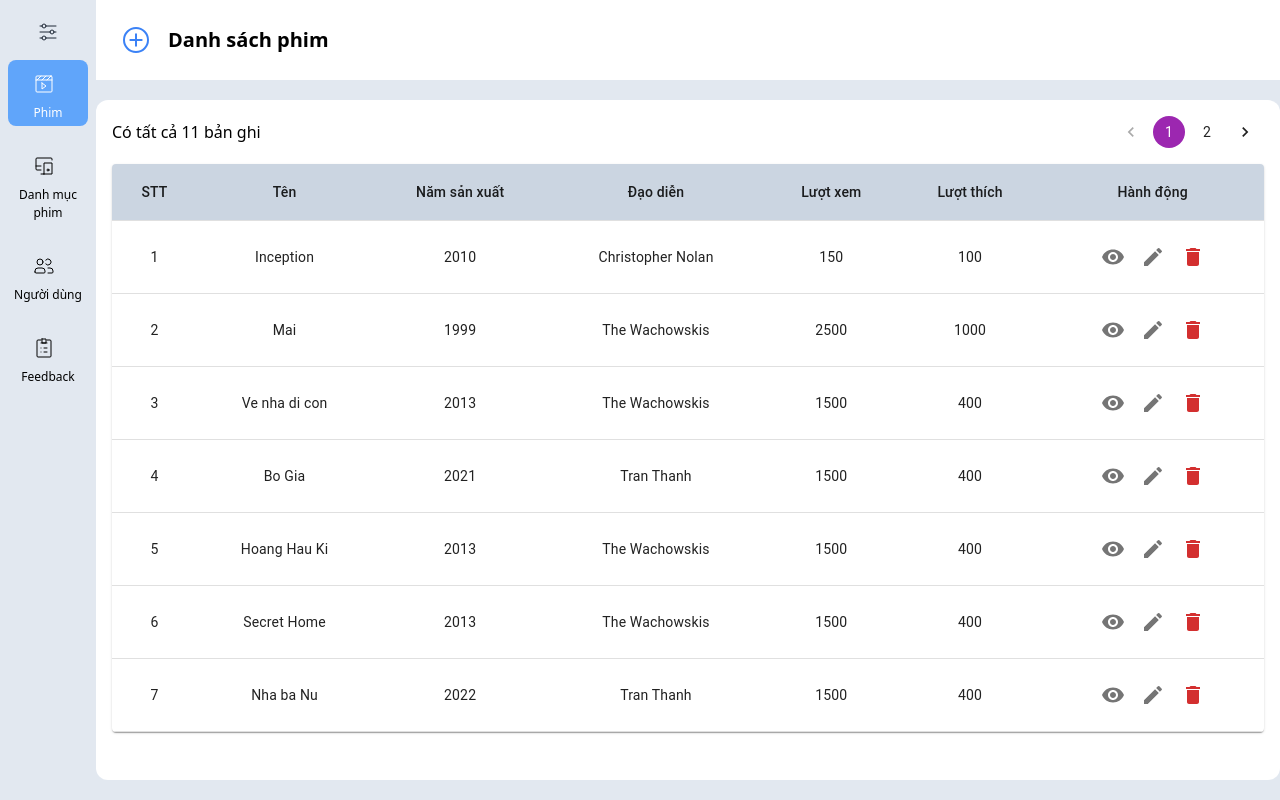
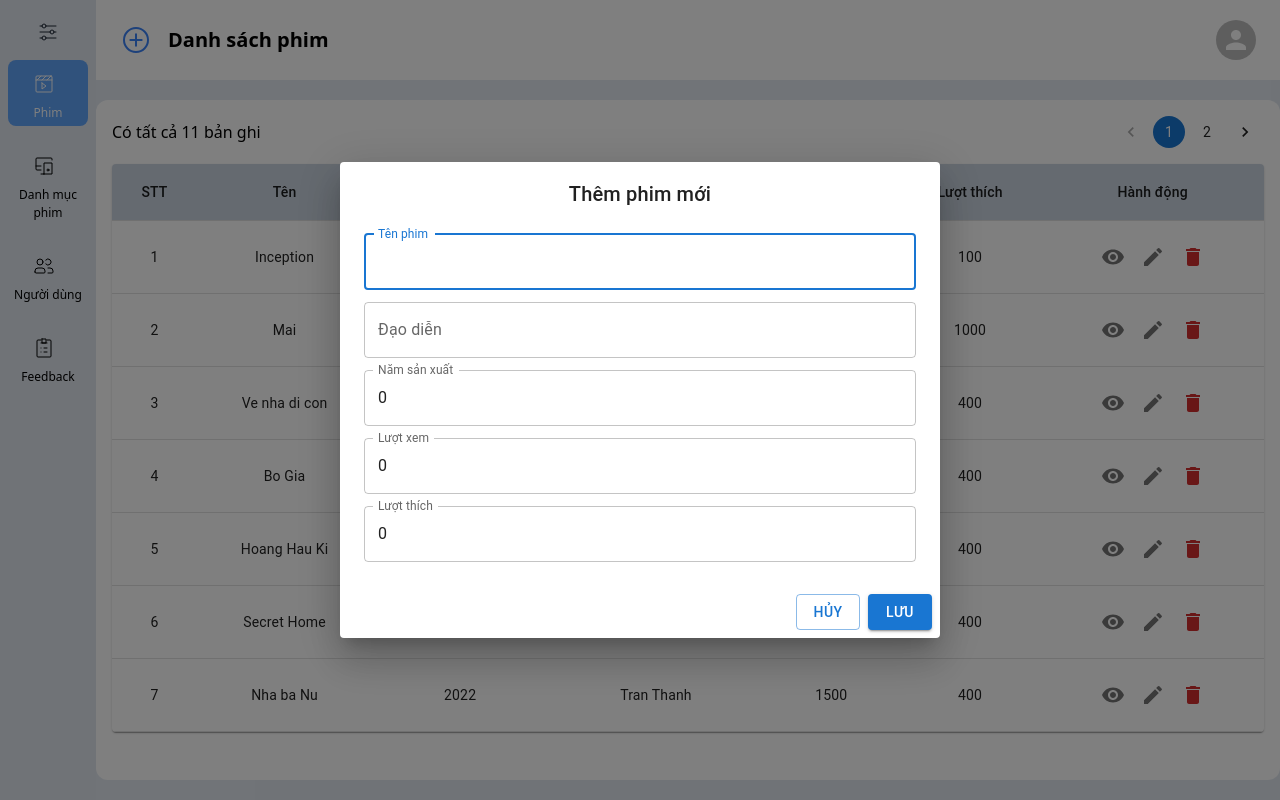
Before and after one commit to Nguyenquocquy0311/my-movie-app, a Next.js app: page /admin in a window 1280 px wide. Both pictures are taken after a click on the element 136 px from the left and 40 px from the top of the page. Built offline with nearby package versions, Linux system fonts and the light colour scheme.

Commit message:
update v5

```diff
--- a/components/common/header/HeaderAdmin.tsx
+++ b/components/common/header/HeaderAdmin.tsx
@@ -5,6 +5,7 @@ import { CirclePlusIcon } from "../icon/CirclePlucIcon";
 import Tooltip from '@mui/material/Tooltip';
 import { useSelector } from "react-redux";
 import { getDanhMucTab, getPhimTab } from "@/slices/redux";
+import { Avatar } from "@mui/material";
 
 const HeaderAdmin = ({onClick, title}) => {
   const router = useRouter()
@@ -24,6 +25,9 @@ const HeaderAdmin = ({onClick, title}) => {
         </Tooltip> }
         <p className="text-[20px] font-semibold mx-4">{title}</p>
       </div>
+      <div className="px-6 cursor-pointer">
+        <Avatar/>
+      </div>
     </HeaderLayout>
   );
 };
--- a/components/composite/CategoryTable.tsx
+++ b/components/composite/CategoryTable.tsx
@@ -89,7 +89,7 @@ const CategoryTable: React.FC = () => {
           count={pages}
           page={page}
           onChange={(event, value) => setPage(value)}
-          color="secondary"
+          color="primary"
         />
       </div>
       <TableContainer component={Paper}>
--- a/components/composite/FeedbackTable.tsx
+++ b/components/composite/FeedbackTable.tsx
@@ -71,7 +71,7 @@ const FeedbackTable: React.FC = () => {
           count={pages}
           page={page}
           onChange={(event, value) => setPage(value)}
-          color="secondary"
+          color="primary"
         />
       </div>
       <TableContainer component={Paper}>
--- a/components/composite/FilmTable.tsx
+++ b/components/composite/FilmTable.tsx
@@ -155,7 +155,7 @@ const FilmTable: React.FC = () => {
           count={pages}
           page={page}
           onChange={(event, value) => setPage(value)}
-          color="secondary"
+          color="primary"
         />
       </div>
       <TableContainer component={Paper}>
--- a/components/composite/UserTable.tsx
+++ b/components/composite/UserTable.tsx
@@ -99,7 +99,7 @@ const UserTable: React.FC = () => {
           count={pages}
           page={page}
           onChange={(event, value) => setPage(value)}
-          color="secondary"
+          color="primary"
         />
       </div>
       <TableContainer component={Paper}>
--- /dev/null
+++ b/components/composite/modal/category/Add.tsx
@@ -0,0 +1,84 @@
+import React, { useState } from "react";
+import {
+  Dialog,
+  DialogActions,
+  DialogContent,
+  DialogTitle,
+  TextField,
+  Button,
+} from "@mui/material";
+
+interface AddCategoryModalProps {
+  open: boolean;
+  onClose: () => void;
+  onSave: (category: Category) => void;
+}
+
+const AddCategoryModal: React.FC<AddCategoryModalProps> = ({
+  open,
+  onClose,
+  onSave,
+}) => {
+  const [newCategory, setNewCategory] = useState<Category>({
+    name: "",
+    description: "",
+    itemCount: 0,
+  });
+
+  const handleSave = () => {
+    onSave(newCategory);
+    onClose();
+  };
+
+  return (
+    <Dialog open={open} onClose={onClose} className="rounded-md">
+      <DialogTitle className="text-center font-bold">
+        Thêm danh mục phim mới
+      </DialogTitle>
+      <DialogContent>
+        <TextField
+          focused
+          margin="dense"
+          label="Tên danh mục"
+          fullWidth
+          value={newCategory.name}
+          onChange={(e) =>
+            setNewCategory({ ...newCategory, name: e.target.value })
+          }
+        />
+        <TextField
+          margin="dense"
+          label="Mô tả"
+          fullWidth
+          value={newCategory.description}
+          onChange={(e) =>
+            setNewCategory({ ...newCategory, description: e.target.value })
+          }
+        />
+        <TextField
+          margin="dense"
+          label="Số lượng phim"
+          fullWidth
+          type="number"
+          value={newCategory}
+          onChange={(e) =>
+            setNewCategory({
+              ...newCategory,
+              itemCount: Number(e.target.value),
+            })
+          }
+        />
+      </DialogContent>
+      <DialogActions>
+        <Button onClick={onClose} color="primary" variant="outlined">
+          Hủy
+        </Button>
+        <Button onClick={handleSave} color="primary" variant="contained">
+          Lưu
+        </Button>
+      </DialogActions>
+    </Dialog>
+  );
+};
+
+export default AddCategoryModal;
--- /dev/null
+++ b/components/composite/modal/film/Add.tsx
@@ -0,0 +1,98 @@
+import React, { useState } from "react";
+import {
+  Dialog,
+  DialogActions,
+  DialogContent,
+  DialogTitle,
+  TextField,
+  Button,
+} from "@mui/material";
+
+interface AddFilmModalProps {
+  open: boolean;
+  onClose: () => void;
+  onSave: (film: Film) => void;
+}
+
+const AddFilmModal: React.FC<AddFilmModalProps> = ({
+  open,
+  onClose,
+  onSave,
+}) => {
+  const [newFilm, setNewFilm] = useState<Film>({
+    id: 0,
+    title: "",
+    director: "",
+    year: 0,
+    view: 0,
+    like: 0,
+  });
+
+  const handleSave = () => {
+    onSave(newFilm);
+    onClose();
+  };
+
+  return (
+    <Dialog open={open} onClose={onClose} className="rounded-md">
+      <DialogTitle className="text-center font-bold">Thêm phim mới</DialogTitle>
+      <DialogContent>
+        <TextField
+          focused
+          margin="dense"
+          label="Tên phim"
+          fullWidth
+          value={newFilm.title}
+          onChange={(e) => setNewFilm({ ...newFilm, title: e.target.value })}
+        />
+        <TextField
+          margin="dense"
+          label="Đạo diễn"
+          fullWidth
+          value={newFilm.director}
+          onChange={(e) => setNewFilm({ ...newFilm, director: e.target.value })}
+        />
+        <TextField
+          margin="dense"
+          label="Năm sản xuất"
+          fullWidth
+          type="number"
+          value={newFilm.year}
+          onChange={(e) =>
+            setNewFilm({ ...newFilm, year: Number(e.target.value) })
+          }
+        />
+        <TextField
+          margin="dense"
+          label="Lượt xem"
+          fullWidth
+          type="number"
+          value={newFilm.view}
+          onChange={(e) =>
+            setNewFilm({ ...newFilm, view: Number(e.target.value) })
+          }
+        />
+        <TextField
+          margin="dense"
+          label="Lượt thích"
+          fullWidth
+          type="number"
+          value={newFilm.like}
+          onChange={(e) =>
+            setNewFilm({ ...newFilm, like: Number(e.target.value) })
+          }
+        />
+      </DialogContent>
+      <DialogActions>
+        <Button onClick={onClose} color="primary" variant="outlined">
+          Hủy
+        </Button>
+        <Button onClick={handleSave} color="primary" variant="contained">
+          Lưu
+        </Button>
+      </DialogActions>
+    </Dialog>
+  );
+};
+
+export default AddFilmModal;
--- a/components/pages/Admin.tsx
+++ b/components/pages/Admin.tsx
@@ -1,49 +1,82 @@
-import React, { useEffect } from 'react'
-import { getDanhMucTab, getFeedbackTab, getNguoiDungTab, getPhimTab, setActiveDanhMucTab, setActiveFeedbackTab, setActiveNguoiDungTab, setActivePhimTab} from '@/slices/redux'
-import MenuBar from '../common/Sidebar'
-import HeaderAdmin from '../common/header/HeaderAdmin'
-import FilmTable from '../composite/FilmTable'
-import { useDispatch, useSelector } from 'react-redux'
-import CategoryTable from '@/components/composite/CategoryTable'
-import UserTable from '@/components/composite/UserTable'
-import FeedbackTable from '@/components/composite/FeedbackTable'
+import React, { useEffect, useState } from "react";
+import {
+  getDanhMucTab,
+  getFeedbackTab,
+  getNguoiDungTab,
+  getPhimTab,
+  setActiveDanhMucTab,
+  setActiveFeedbackTab,
+  setActiveNguoiDungTab,
+  setActivePhimTab,
+} from "@/slices/redux";
+import MenuBar from "../common/Sidebar";
+import HeaderAdmin from "../common/header/HeaderAdmin";
+import FilmTable from "../composite/FilmTable";
+import { useDispatch, useSelector } from "react-redux";
+import CategoryTable from "@/components/composite/CategoryTable";
+import UserTable from "@/components/composite/UserTable";
+import FeedbackTable from "@/components/composite/FeedbackTable";
+import AddFilmModal from "../composite/modal/film/Add";
+import AddCategoryModal from "../composite/modal/category/Add";
 
 export default function Admin() {
   const dispatch = useDispatch();
+  const [openAddFilm, setOpenAddFilm] = useState(false);
+  const [openAddCategory, setOpenAddCategory] = useState(false);
 
   const handleAddFilm = () => {
-    alert("Chưa code. Calm !!!");
+    setOpenAddFilm(true);
+  };
+
+  const handleAddCategory = () => {
+    setOpenAddCategory(true);
   }
+
+  const handleClose = () => {
+    setOpenAddFilm(false);
+    setOpenAddCategory(false)
+  }
+
+  const handleSave = () => {
+    alert("Thêm thành công !!!");
+  };
+
   const isPhimTabActive = useSelector(getPhimTab);
   const isDanhMucTabActive = useSelector(getDanhMucTab);
   const isNguoiDungTabActive = useSelector(getNguoiDungTab);
   const isFeedbackTabActive = useSelector(getFeedbackTab);
 
-    let title = 'Danh sách phim'
-  if (isPhimTabActive) title = 'Danh sách phim';
-  if (isDanhMucTabActive) title = 'Quản lý danh mục';
-  if (isNguoiDungTabActive) title = 'Danh sách người dùng';
-  if (isFeedbackTabActive) title = 'Quản lý feedback';
+  let title = "Danh sách phim";
+  if (isPhimTabActive) title = "Danh sách phim";
+  if (isDanhMucTabActive) title = "Quản lý danh mục";
+  if (isNguoiDungTabActive) title = "Danh sách người dùng";
+  if (isFeedbackTabActive) title = "Quản lý feedback";
 
   useEffect(() => {
     dispatch(setActivePhimTab(true));
     dispatch(setActiveDanhMucTab(false));
     dispatch(setActiveNguoiDungTab(false));
     dispatch(setActiveFeedbackTab(false));
-  },[])
+  }, []);
 
   return (
-    <div className='bg-slate-200'>
-      <div className='flex h-screen'>
-        <MenuBar/>
-        <div className='flex flex-col ml-24 w-full h-full'>
-          <HeaderAdmin onClick={handleAddFilm} title={title}/>
+    <>
+      <div className="bg-slate-200">
+      <div className="flex h-screen">
+        <MenuBar />
+        <div className="flex flex-col ml-24 w-full h-full">
+          <HeaderAdmin onClick={isPhimTabActive ? handleAddFilm : handleAddCategory} title={title} />
           {isPhimTabActive && <FilmTable />}
-            {isDanhMucTabActive && <CategoryTable/> }
-            {isNguoiDungTabActive && <UserTable/>}
-            {isFeedbackTabActive && <FeedbackTable/>}
+          {isDanhMucTabActive && <CategoryTable />}
+          {isNguoiDungTabActive && <UserTable />}
+          {isFeedbackTabActive && <FeedbackTable />}
         </div>
       </div>
       </div>
-  )
+
+      {/* Modal add */}
+      <AddFilmModal open={openAddFilm} onClose={handleClose} onSave={handleSave} />
+      <AddCategoryModal open={openAddCategory} onClose={handleClose} onSave={handleSave} />
+    </>
+  );
 }
--- a/components/pages/WatchMoviePage.tsx
+++ b/components/pages/WatchMoviePage.tsx
@@ -5,8 +5,14 @@ import Footer from "../common/Footer";
 import classNames from "classnames";
 import { useDarkMode } from "../../context/darkModeContext";
 import { Avatar, Breadcrumbs, Link, Rating } from "@mui/material";
-import StarIcon from '@mui/icons-material/Star';
-import { AccountBox, AccountCircle, Home, Movie, PlayCircleOutline } from "@mui/icons-material";
+import StarIcon from "@mui/icons-material/Star";
+import {
+  AccountBox,
+  AccountCircle,
+  Home,
+  Movie,
+  PlayCircleOutline,
+} from "@mui/icons-material";
 
 interface Feedback {
   vote: number;
@@ -26,28 +32,53 @@ export default function WatchMoviePage() {
 
   const videoId = new URL(currentFilm.url).searchParams.get("v");
 
-  const handleInputChange = (event) => {
+  const handleInputChange = (event: {
+    target: { value: React.SetStateAction<string> };
+  }) => {
     setCommentInput(event.target.value);
   };
 
+  const handleVoteChange = (event: {
+    target: { value: React.SetStateAction<number> };
+  }) => {
+    setValueVote(event.target.value);
+  };
+
   const handleSendFeedback = () => {
-    if (commentInput.trim() !== "" || valueVote > 0) {
-      const newFeedback: Feedback = { vote: valueVote, cmt: commentInput || null };
-      setFeedback([...feedback, newFeedback]);
-      setCommentInput("");
-      setValueVote(0); // Reset the vote after sending
+    if (!window.localStorage.getItem("user-info")) {
+      alert("Đăng nhập để bình luận !!!");
+    } else {
+      if (commentInput.trim() !== "" || valueVote > 0) {
+        const newFeedback: Feedback = {
+          vote: valueVote,
+          cmt: commentInput || null,
+        };
+        setFeedback([...feedback, newFeedback]);
+        setCommentInput("");
+        setValueVote(0);
+      }
     }
   };
 
   return (
-    <div className={classNames(darkMode ? "bg-slate-800" : "bg-white", "min-h-screen")}>
+    <div
+      className={classNames(
+        darkMode ? "bg-slate-800" : "bg-white",
+        "min-h-screen"
+      )}
+    >
       <Header />
       <div className="pt-28 px-6 pb-4">
-        <div className='pb-6 pt-2 mx-auto w-[1200px]'>
-          <Breadcrumbs aria-label="breadcrumb" className={classNames(darkMode ? 'text-slate-100' : 'text-slate-700')}>
+        <div className="pb-6 pt-2 mx-auto w-[1200px]">
+          <Breadcrumbs
+            aria-label="breadcrumb"
+            className={classNames(
+              darkMode ? "text-slate-100" : "text-slate-700"
+            )}
+          >
             <Link
               underline="hover"
-              sx={{ display: 'flex', alignItems: 'center' }}
+              sx={{ display: "flex", alignItems: "center" }}
               color="inherit"
               href="/"
             >
@@ -56,7 +87,7 @@ export default function WatchMoviePage() {
             </Link>
             <Link
               underline="hover"
-              sx={{ display: 'flex', alignItems: 'center' }}
+              sx={{ display: "flex", alignItems: "center" }}
               color="inherit"
             >
               <Movie sx={{ mr: 0.5 }} />
@@ -64,7 +95,7 @@ export default function WatchMoviePage() {
             </Link>
             <Link
               underline="hover"
-              sx={{ display: 'flex', alignItems: 'center' }}
+              sx={{ display: "flex", alignItems: "center" }}
               color="inherit"
             >
               <PlayCircleOutline sx={{ mr: 0.5 }} />
@@ -121,11 +152,16 @@ export default function WatchMoviePage() {
                   key={index}
                   className={classNames(
                     "p-2 border-b-[0.2px] flex items-center space-x-2",
-                    darkMode ? "text-blue-100" : "text-black",
+                    darkMode ? "text-blue-100" : "text-black"
                   )}
                 >
-                  <AccountCircle fontSize="medium"/>
-                  <Rating name="read-only" value={fb.vote} readOnly size="small"/>
+                  <AccountCircle fontSize="medium" />
+                  <Rating
+                    name="read-only"
+                    value={fb.vote}
+                    readOnly
+                    size="small"
+                  />
                   <span className="ml-2">{fb.cmt}</span>
                 </div>
               ))}
@@ -145,17 +181,20 @@ export default function WatchMoviePage() {
                 name="size-large"
                 defaultValue={0}
                 value={valueVote}
-                onChange={(event, newValue) => {
-                  setValueVote(newValue);
-                }}
+                onChange={handleVoteChange}
                 // className={darkMode && 'text-white'}
-                emptyIcon={<StarIcon style={{ opacity: !darkMode ? 0.55 : 1 }} fontSize="inherit" />}
+                emptyIcon={
+                  <StarIcon
+                    style={{ opacity: !darkMode ? 0.55 : 1 }}
+                    fontSize="inherit"
+                  />
+                }
               />
             </div>
 
             {/* comment */}
             <div className="mt-4 flex items-center space-x-4">
-              <AccountBox fontSize="large"/>
+              <AccountBox fontSize="large" />
               <input
                 type="text"
                 value={commentInput}
```
Lines whose indentation alone changed are shown as unchanged.
